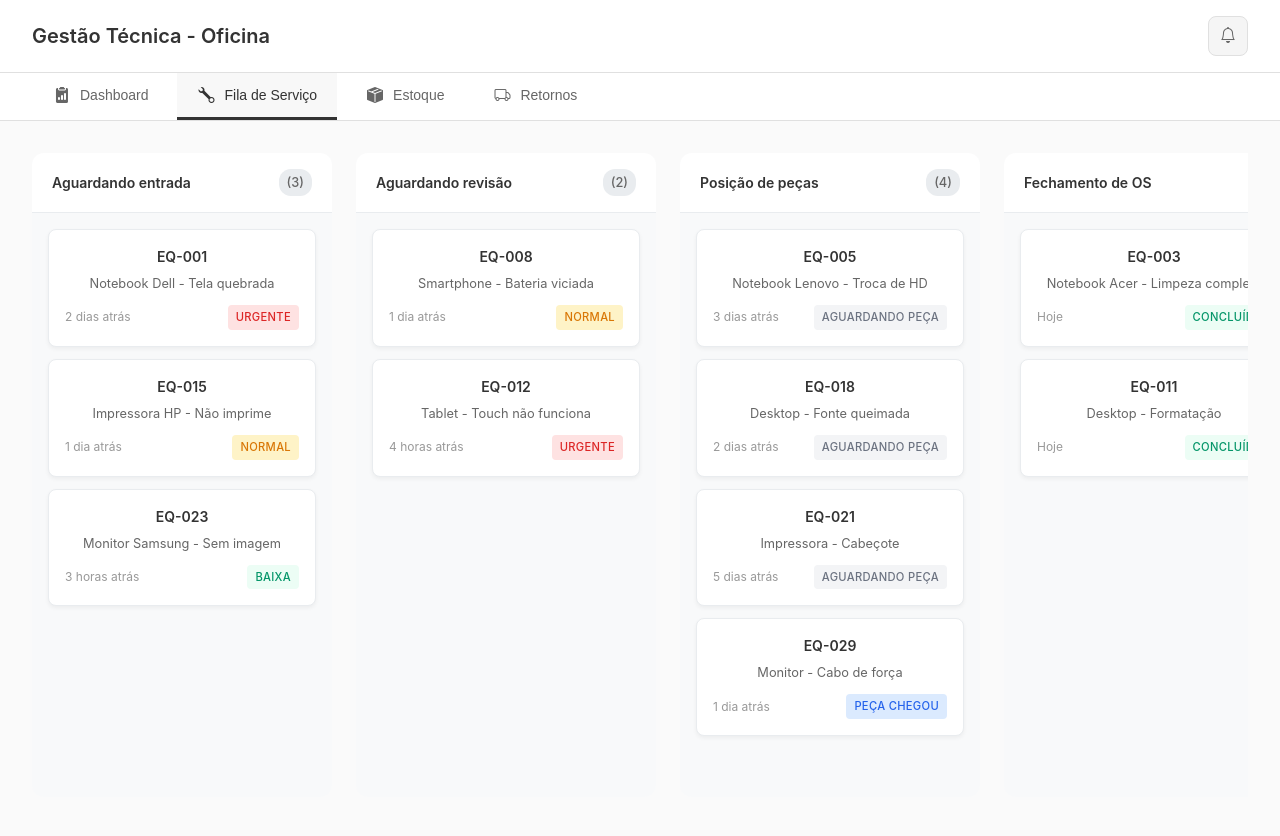
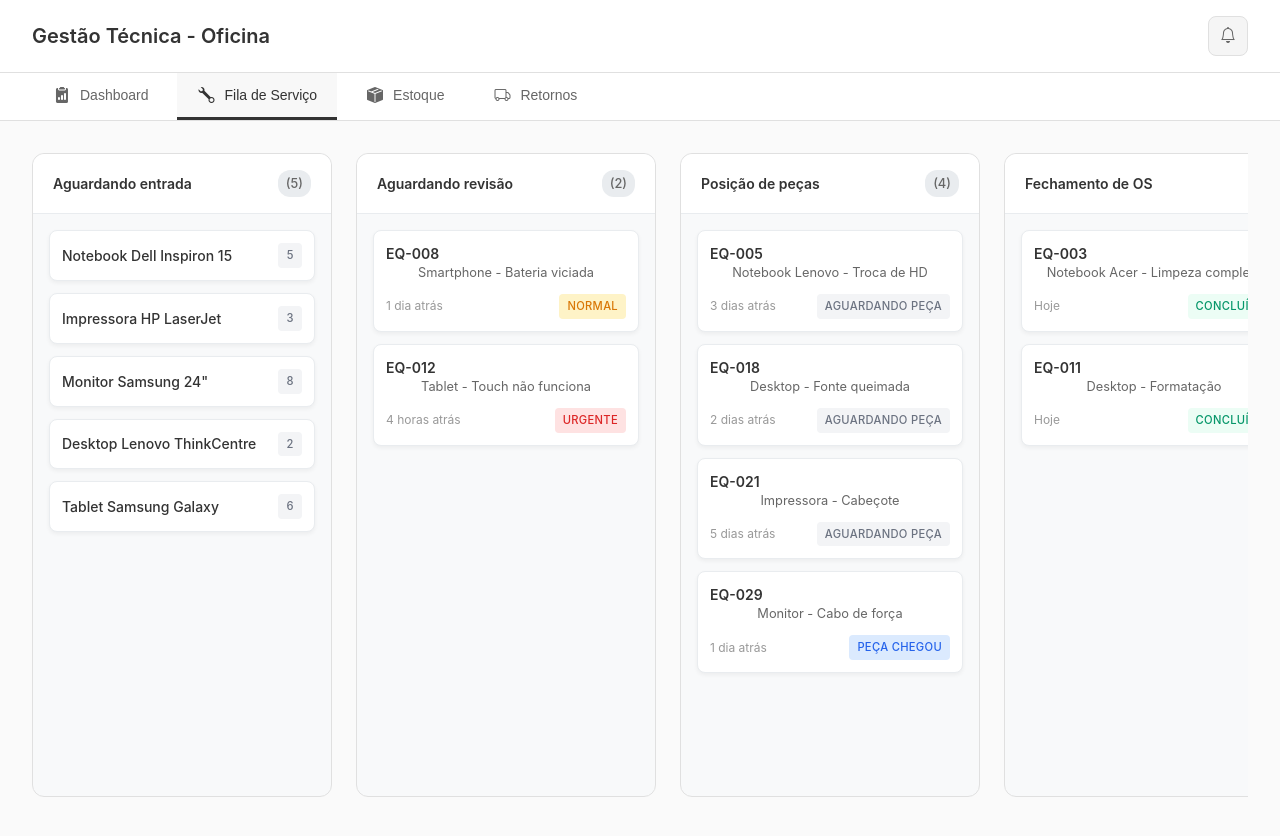
Before and after one commit to brunolealsm/meu-projeto-react, a React (Vite) app: page / in a window 1280 px wide. Both pictures are taken after a click on the button "Fila de Serviço". Shown: the top 836 px of the page. Built offline with nearby package versions, Linux system fonts and the light colour scheme.

Commit message:
Col Fila de Serviço > Organização de cards por modelo

```diff
--- a/src/App.css
+++ b/src/App.css
@@ -351,6 +351,7 @@
   flex: 0 0 300px;
   background: #f8f9fa;
   border-radius: 12px;
+  border: 1px solid #e0e0e0;
   display: flex;
   flex-direction: column;
   max-height: 100%;
@@ -384,7 +385,7 @@
 
 .column-content {
   flex: 1;
-  padding: 1rem;
+  padding: 1rem 1rem 1.5rem 1rem;
   overflow-y: auto;
   display: flex;
   flex-direction: column;
@@ -394,7 +395,7 @@
 .kanban-card {
   background: white;
   border-radius: 8px;
-  padding: 1rem;
+  padding: 0.75rem;
   border: 1px solid #e9ecef;
   box-shadow: 0 2px 4px rgba(0, 0, 0, 0.05);
   transition: all 0.15s ease;
@@ -410,7 +411,30 @@
   font-size: 0.875rem;
   font-weight: 600;
   color: #333;
-  margin-bottom: 0.5rem;
+  margin-bottom: 0;
+  display: flex;
+  align-items: center;
+  gap: 0.5rem;
+}
+
+.equipment-quantity {
+  background: #f3f4f6;
+  color: #6b7280;
+  padding: 0.25rem 0.5rem;
+  border-radius: 4px;
+  font-size: 0.7rem;
+  font-weight: 500;
+  min-width: 24px;
+  text-align: center;
+  order: 2;
+}
+
+.equipment-model {
+  flex: 1;
+  font-size: 0.875rem;
+  font-weight: 500;
+  text-align: left;
+  order: 1;
 }
 
 .card-description {
@@ -638,10 +662,10 @@
    }
 
    .column-content {
-     padding: 0.75rem;
+     padding: 0.75rem 0.75rem 1rem 0.75rem;
    }
 
    .kanban-card {
-     padding: 0.75rem;
+     padding: 0.6rem;
    }
 }
--- a/src/App.jsx
+++ b/src/App.jsx
@@ -146,31 +146,37 @@ function App() {
               <div className="kanban-column">
                 <div className="column-header">
                   <h3>Aguardando entrada</h3>
-                  <span className="column-count">(3)</span>
+                  <span className="column-count">(5)</span>
                 </div>
                 <div className="column-content">
                   <div className="kanban-card">
-                    <div className="card-title">EQ-001</div>
-                    <div className="card-description">Notebook Dell - Tela quebrada</div>
-                    <div className="card-meta">
-                      <span className="card-date">2 dias atrás</span>
-                      <span className="card-priority high">Urgente</span>
+                    <div className="card-title">
+                      <span className="equipment-quantity">5</span>
+                      <span className="equipment-model">Notebook Dell Inspiron 15</span>
                     </div>
                   </div>
                   <div className="kanban-card">
-                    <div className="card-title">EQ-015</div>
-                    <div className="card-description">Impressora HP - Não imprime</div>
-                    <div className="card-meta">
-                      <span className="card-date">1 dia atrás</span>
-                      <span className="card-priority medium">Normal</span>
+                    <div className="card-title">
+                      <span className="equipment-quantity">3</span>
+                      <span className="equipment-model">Impressora HP LaserJet</span>
                     </div>
                   </div>
                   <div className="kanban-card">
-                    <div className="card-title">EQ-023</div>
-                    <div className="card-description">Monitor Samsung - Sem imagem</div>
-                    <div className="card-meta">
-                      <span className="card-date">3 horas atrás</span>
-                      <span className="card-priority low">Baixa</span>
+                    <div className="card-title">
+                      <span className="equipment-quantity">8</span>
+                      <span className="equipment-model">Monitor Samsung 24"</span>
+                    </div>
+                  </div>
+                  <div className="kanban-card">
+                    <div className="card-title">
+                      <span className="equipment-quantity">2</span>
+                      <span className="equipment-model">Desktop Lenovo ThinkCentre</span>
+                    </div>
+                  </div>
+                  <div className="kanban-card">
+                    <div className="card-title">
+                      <span className="equipment-quantity">6</span>
+                      <span className="equipment-model">Tablet Samsung Galaxy</span>
                     </div>
                   </div>
                 </div>
```
